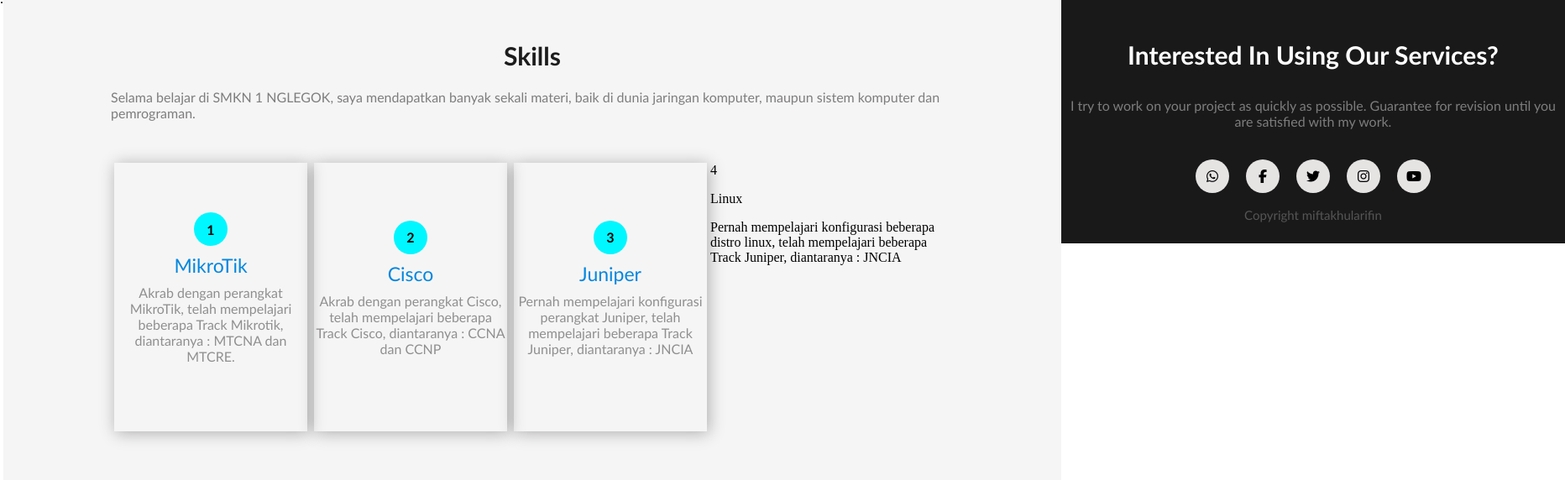
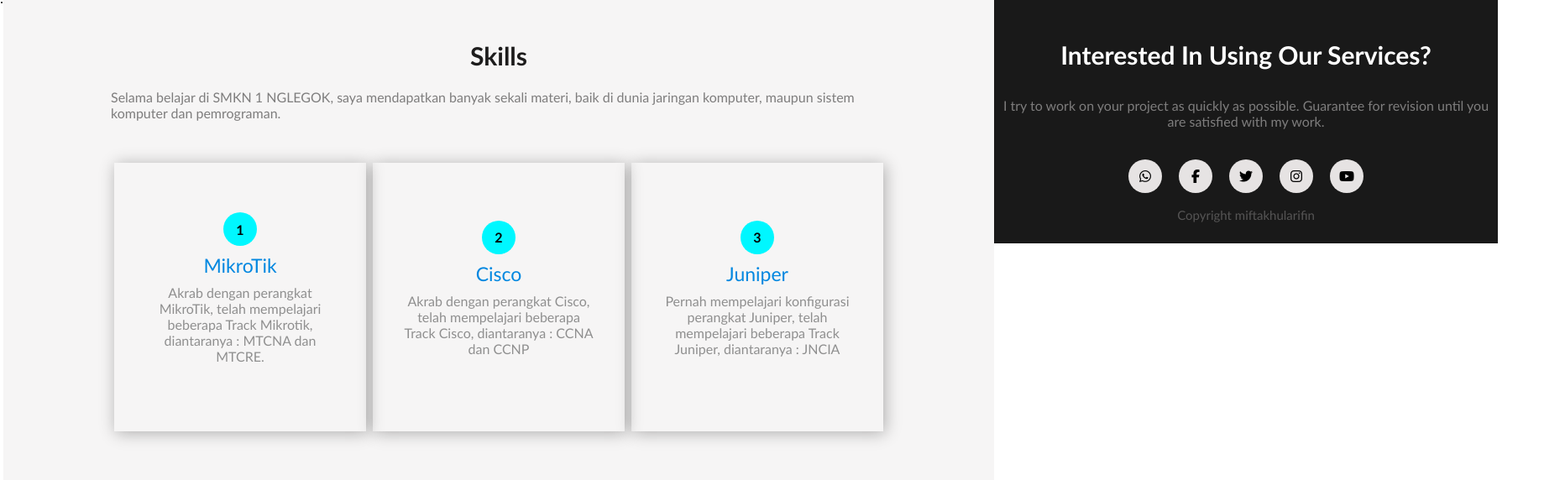
Before and after one commit to arifin-05/Desain-Canva, a plain HTML site: page index.html in a window 1280 px wide. Shown: the part 770-1342 px from the top of the page at 84% size, 1864 px wide, since content can reach past the window. Drawn offline with Linux system fonts and the light colour scheme.

Commit message:
Update index.html

```diff
--- a/index.html
+++ b/index.html
@@ -63,12 +63,6 @@
                         <p class="heading">Juniper</p>
                         <p class="details">Pernah mempelajari konfigurasi perangkat Juniper, telah mempelajari beberapa Track Juniper, diantaranya : JNCIA</p>
                     </div>
-                    <!--- 4 --->
-                    <div class="box-4">
-                        <span>4</span>
-                        <p class="heading">Linux</p>
-                        <p class="details">Pernah mempelajari konfigurasi beberapa distro linux, telah mempelajari beberapa Track Juniper, diantaranya : JNCIA</p>
-                    </div>
                 </div>
             </div>
     <!-- footer -->
```
